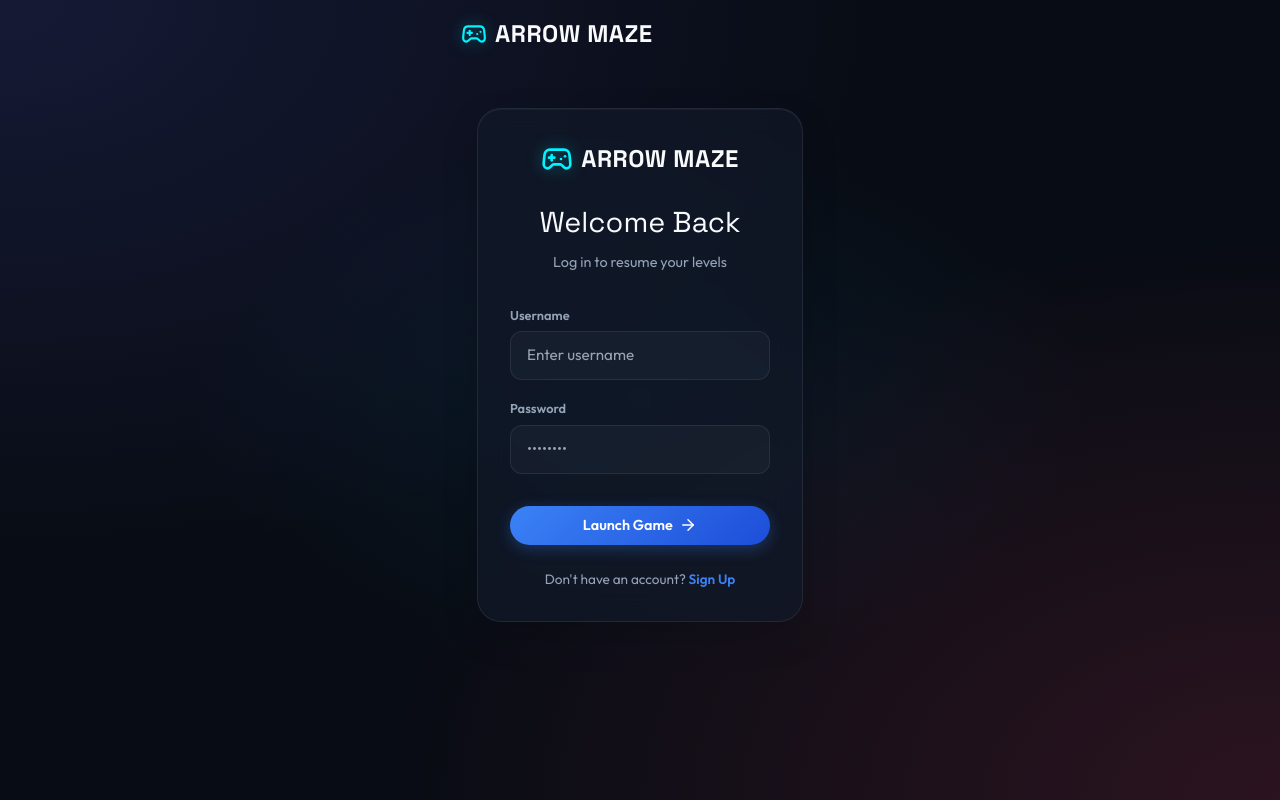
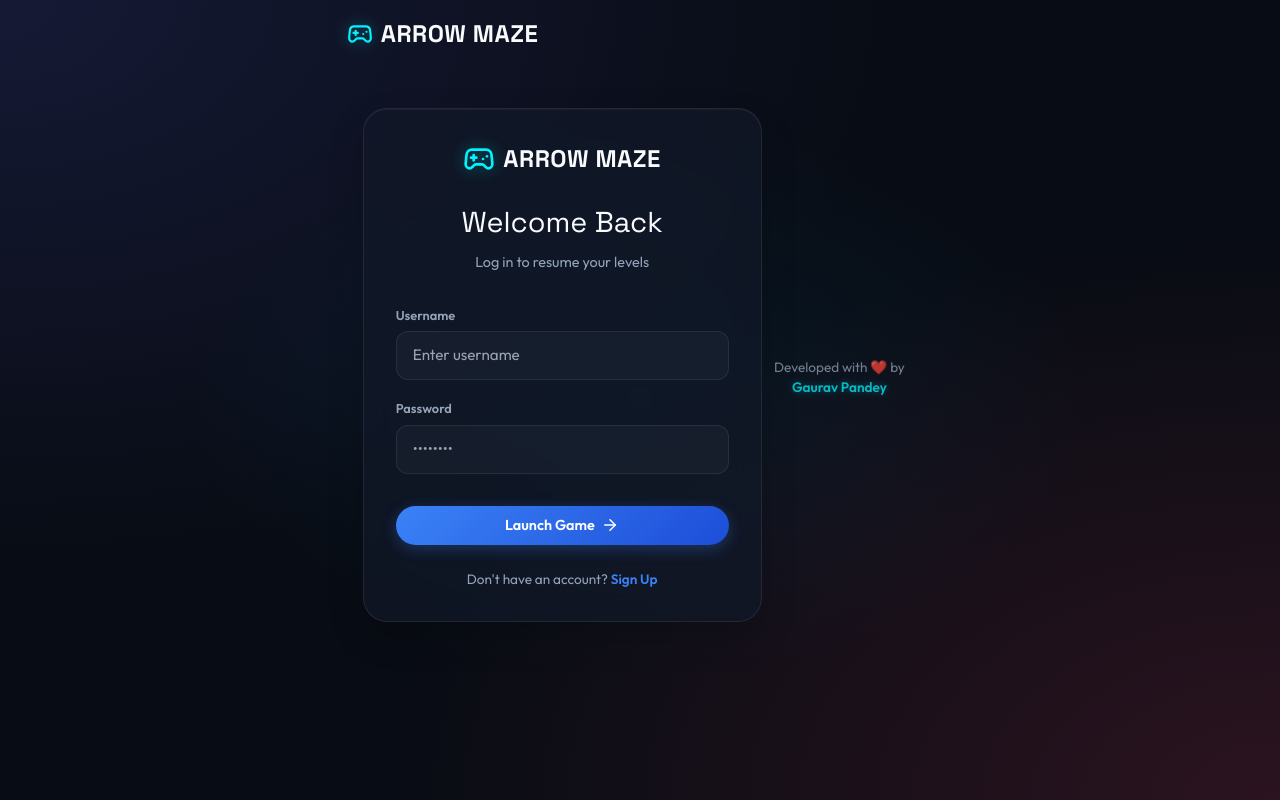
Before and after one commit to aurav2001/Arrow-Game, a React (Vite) app in the folder frontend/: page / in a window 1280 px wide. Built offline with nearby package versions, Linux system fonts and the light colour scheme; no server answers.

Commit message:
feat: Add developer credit tag for Gaurav Pandey

```diff
--- a/frontend/src/components/Auth.jsx
+++ b/frontend/src/components/Auth.jsx
@@ -148,6 +148,10 @@ export default function Auth({ onAuthSuccess }) {
           </span>
         </p>
       </div>
+
+      <p className="dev-credit">
+        Developed with ❤️ by <span className="dev-credit-name">Gaurav Pandey</span>
+      </p>
     </div>
   );
 }
--- a/frontend/src/index.css
+++ b/frontend/src/index.css
@@ -825,3 +825,23 @@ body {
     --board-size: min(340px, 92vw);
   }
 }
+
+.dev-credit {
+  margin-top: 1.5rem;
+  font-size: 0.85rem;
+  color: var(--text-secondary);
+  text-align: center;
+  font-family: var(--font-primary);
+  opacity: 0.75;
+  transition: opacity 0.3s ease;
+}
+
+.dev-credit:hover {
+  opacity: 1;
+}
+
+.dev-credit-name {
+  color: var(--neon-cyan);
+  font-weight: 600;
+  text-shadow: 0 0 8px rgba(0, 243, 255, 0.4);
+}
```
